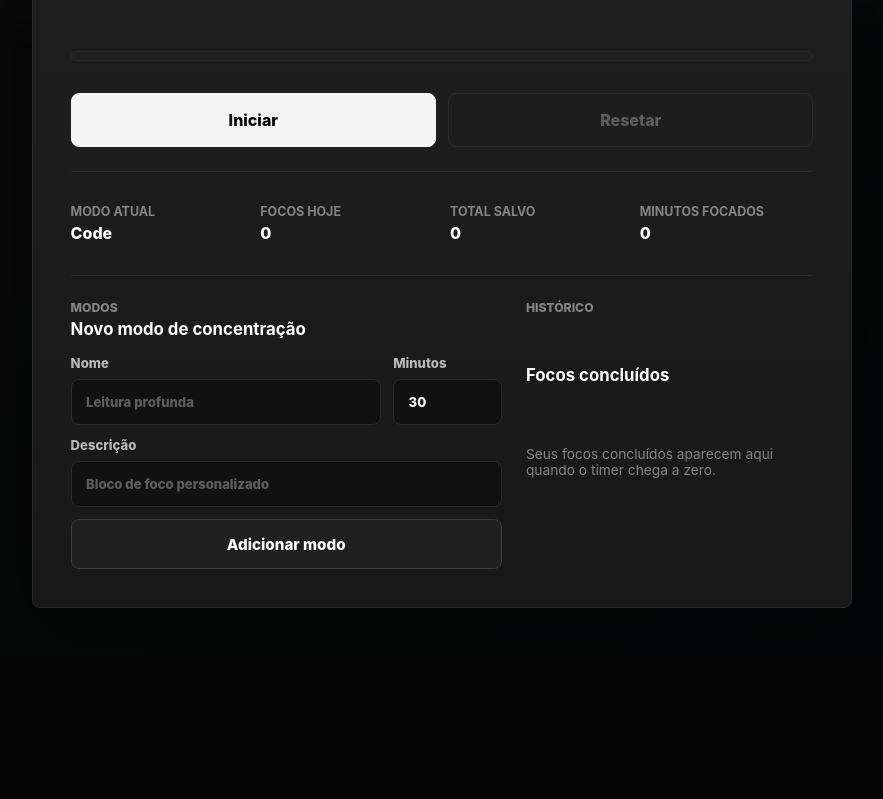
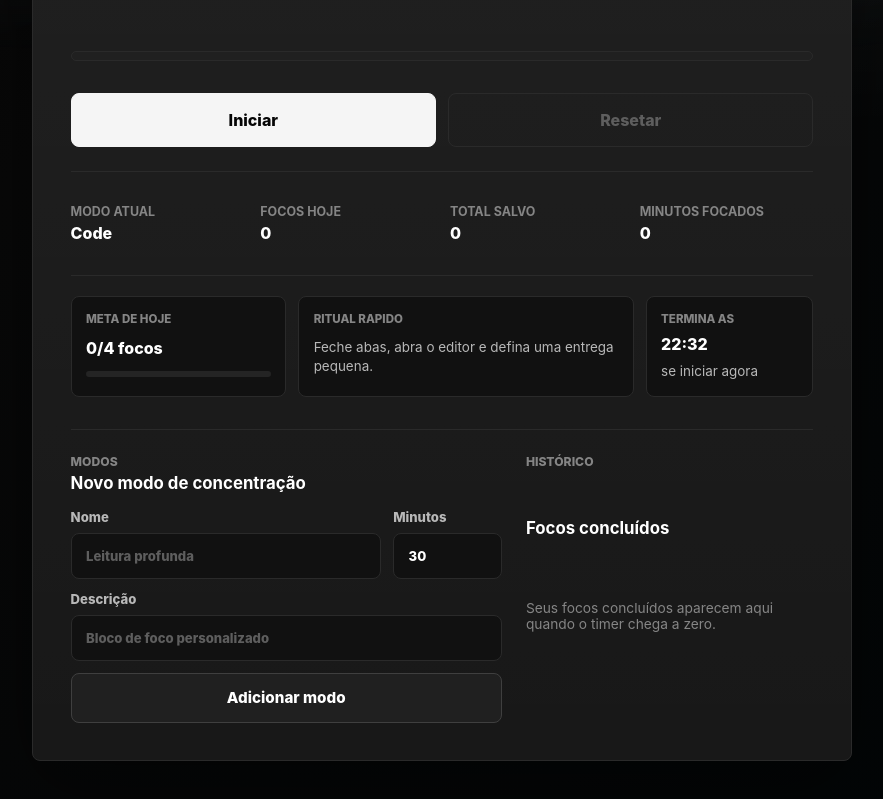
Before and after one commit to Magnumja/focuss_pomodoro_react, a React (Vite) app: page / in a window 1280 px wide. Shown: the part 843-1642 px from the top of the page, without its empty margins (198-1081 px from the left). Before the commit the page ends 1499 px from the top, so only its background shows below. Built offline with nearby package versions, Linux system fonts and the light colour scheme.

Commit message:
Update em deias para widgets e metas

```diff
--- a/src/components/App.module.css
+++ b/src/components/App.module.css
@@ -690,6 +690,59 @@
   margin: 0;
 }
 
+.focusIdeas {
+  border-top: 1px solid var(--border-color);
+  display: grid;
+  gap: var(--space-3);
+  grid-template-columns: minmax(0, 0.9fr) minmax(0, 1.4fr) minmax(0, 0.7fr);
+  padding-top: var(--space-5);
+}
+
+.focusIdeaCard {
+  background: var(--bg-secondary);
+  border: 1px solid var(--border-color);
+  border-radius: 8px;
+  display: grid;
+  gap: var(--space-2);
+  min-width: 0;
+  padding: 0.9rem;
+}
+
+.focusIdeaCard span {
+  color: var(--text-muted);
+  font-size: 0.72rem;
+  font-weight: 850;
+  text-transform: uppercase;
+}
+
+.focusIdeaCard strong {
+  color: var(--text-primary);
+  font-size: 1rem;
+  font-weight: 850;
+}
+
+.focusIdeaCard p,
+.focusIdeaCard small {
+  color: var(--text-secondary);
+  font-size: 0.84rem;
+  line-height: 1.45;
+  margin: 0;
+}
+
+.focusIdeaProgress {
+  background: rgba(255, 255, 255, 0.08);
+  border-radius: 999px;
+  height: 6px;
+  overflow: hidden;
+}
+
+.focusIdeaProgress span {
+  background: linear-gradient(90deg, var(--accent), var(--accent-cool));
+  display: block;
+  height: 100%;
+  transition: width 260ms ease;
+}
+
 .managementGrid {
   border-top: 1px solid var(--border-color);
   display: grid;
@@ -885,6 +938,7 @@
   }
 
   .managementGrid,
+  .focusIdeas,
   .customModeForm {
     grid-template-columns: 1fr;
   }
@@ -975,6 +1029,15 @@
     gap: var(--space-3);
   }
 
+  .focusIdeas {
+    gap: var(--space-2);
+    padding-top: var(--space-4);
+  }
+
+  .focusIdeaCard {
+    padding: 0.72rem;
+  }
+
   .sessionStats dt {
     font-size: 0.7rem;
   }
@@ -1024,6 +1087,10 @@
   .secondaryButton,
   .progressTrack span {
     animation: none;
+    transition: none;
+  }
+
+  .focusIdeaProgress span {
     transition: none;
   }
 }
--- a/src/components/App.tsx
+++ b/src/components/App.tsx
@@ -61,6 +61,13 @@ const CODE_EFFECT_LINES = [
 const STUDY_EFFECT_NOTES = ['rev', 'map', 'quiz', 'anki'];
 const READING_EFFECT_LINES = ['linha 01', 'linha 02', 'linha 03', 'linha 04'];
 const REST_EFFECT_BREATHS = ['in', 'out', 'slow'];
+const DAILY_FOCUS_GOAL = 4;
+const MODE_RITUALS: Record<TimerModeEffect, string> = {
+  code: 'Feche abas, abra o editor e defina uma entrega pequena.',
+  reading: 'Deixe uma anotacao pronta e marque uma ideia por bloco.',
+  rest: 'Afaste a tela, respire fundo e solte ombros e mandibula.',
+  study: 'Revise o objetivo, leia ativo e teste sem olhar resposta.',
+};
 
 const DEFAULT_TIMER_MODES: TimerMode[] = [
   {
@@ -122,6 +129,13 @@ function formatSessionDate(isoDate: string) {
     hour: '2-digit',
     minute: '2-digit',
     month: '2-digit',
+  }).format(date);
+}
+
+function formatClockTime(date: Date) {
+  return new Intl.DateTimeFormat('pt-BR', {
+    hour: '2-digit',
+    minute: '2-digit',
   }).format(date);
 }
 
@@ -563,6 +577,13 @@ export function App() {
     ((activeMode.duration - remainingSeconds) / activeMode.duration) * 100;
   const isTimerFinished = remainingSeconds === 0;
   const timerLabel = formatTime(remainingSeconds);
+  const dailyGoalProgress = Math.min(100, (todaysFocuses / DAILY_FOCUS_GOAL) * 100);
+  const activeModeRitual = activeMode.effect
+    ? MODE_RITUALS[activeMode.effect]
+    : 'Escolha uma tarefa pequena e tire notificacoes do caminho.';
+  const estimatedFinishTime = formatClockTime(
+    new Date(Date.now() + remainingSeconds * 1000),
+  );
   timerStateRef.current = { isRunning };
 
   const primaryActionLabel = isRunning
@@ -1151,6 +1172,29 @@ export function App() {
           </div>
         </dl>
 
+        <section className={styles.focusIdeas} aria-label="Ideias para a sessao">
+          <article className={styles.focusIdeaCard}>
+            <span>Meta de hoje</span>
+            <strong>
+              {todaysFocuses}/{DAILY_FOCUS_GOAL} focos
+            </strong>
+            <div className={styles.focusIdeaProgress} aria-hidden="true">
+              <span style={{ width: `${dailyGoalProgress}%` }} />
+            </div>
+          </article>
+
+          <article className={styles.focusIdeaCard}>
+            <span>Ritual rapido</span>
+            <p>{activeModeRitual}</p>
+          </article>
+
+          <article className={styles.focusIdeaCard}>
+            <span>Termina as</span>
+            <strong>{estimatedFinishTime}</strong>
+            <small>{isRunning ? 'em andamento' : 'se iniciar agora'}</small>
+          </article>
+        </section>
+
         <div className={styles.managementGrid}>
           <section className={styles.panelSection} aria-labelledby="custom-mode-title">
             <div className={styles.panelHeader}>
```
